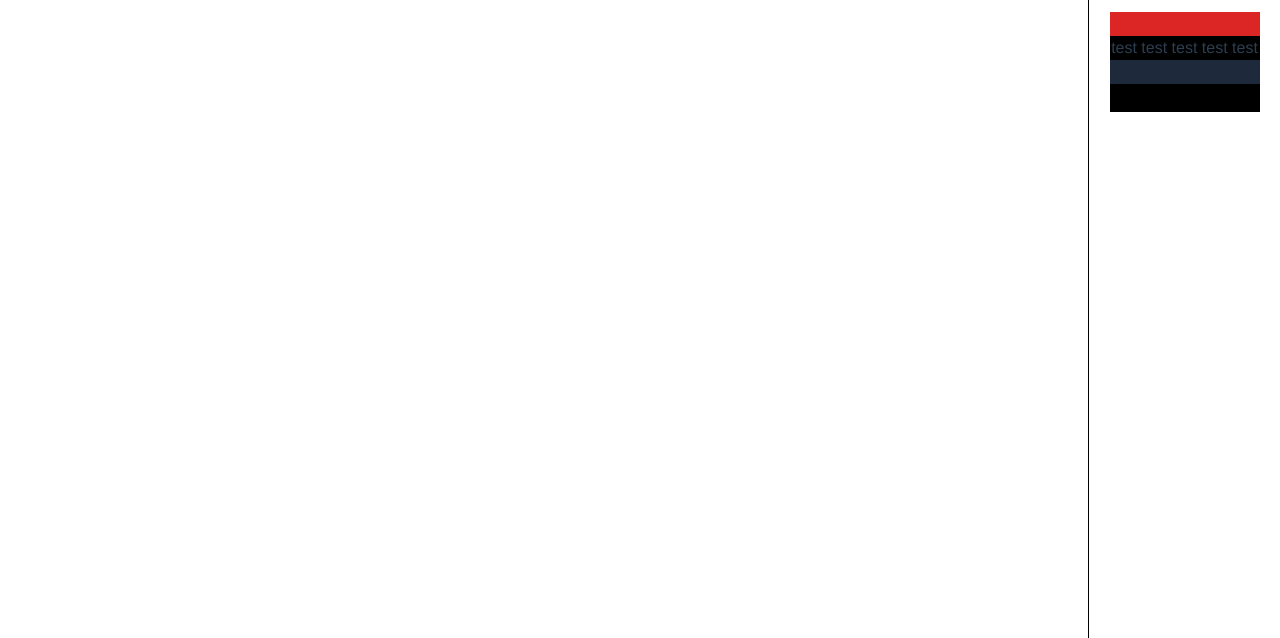
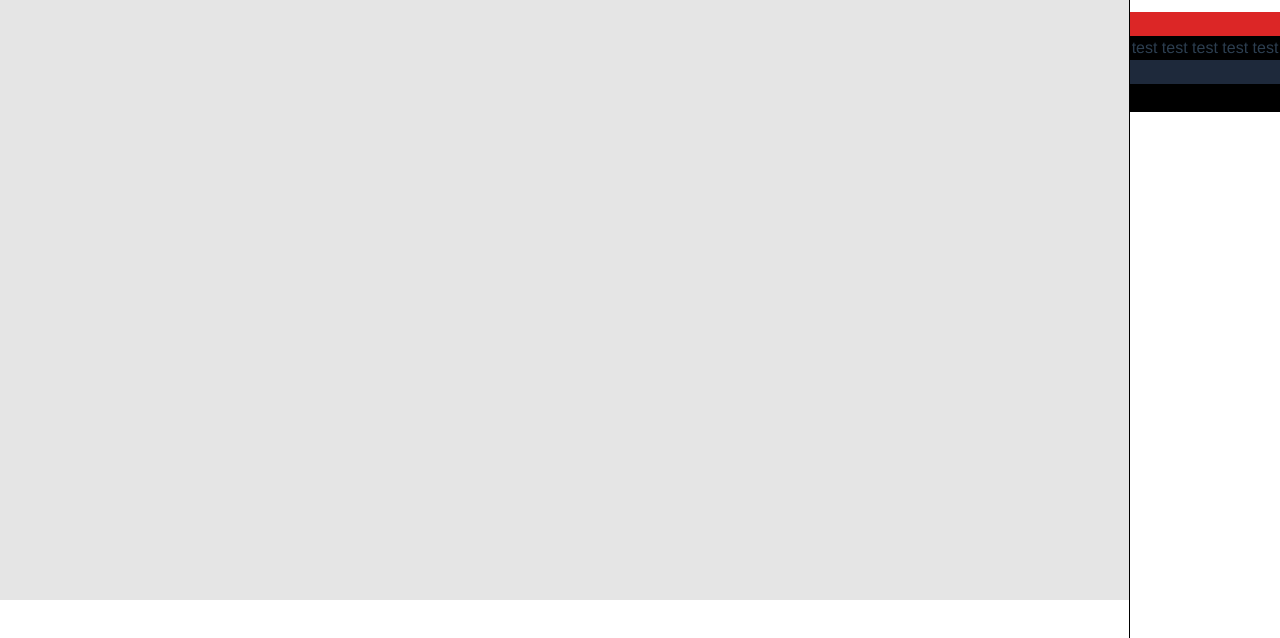
Before and after one commit to BeckMK1/dragAndGenerateHtml, a Vue app in the folder vue-app/: page / in a window 1280 px wide. Shown: the top 638 px of the page. Built offline with nearby package versions, Linux system fonts and the light colour scheme; the HTML template or start-up script is replaced by a standard one.

Commit message:
drag and drop done
still needs copy

```diff
--- a/vue-app/src/components/BlockLibCom.vue
+++ b/vue-app/src/components/BlockLibCom.vue
@@ -1,16 +1,13 @@
 <template>
-  <div class="w-48 h-screen border-l float-right border-black">
-    <div class="block1 libBlock w-screen h-96 bg-black ml-auto mr-auto mt-3">
+    <div class="block1 libBlock w-screen h-96 bg-black ml-auto mr-auto mt-3 drag" id="drag1" draggable="true" >
         <div class="header w-full bg-red-600 h-6"></div>
         <p >test test test test test</p>
         <div class="footer w-full bg-slate-800 h-6"></div>
     </div>
-  </div>
 </template>
 
 <script>
 export default {
-
 }
 </script>
 
--- a/vue-app/src/views/HomeView.vue
+++ b/vue-app/src/views/HomeView.vue
@@ -1,7 +1,14 @@
 <template>
   <div class="home">
-    <block-lib-com></block-lib-com>
-  </div>
+    <div class="blockLib border-black border-l h-screen  w-48">
+      <block-lib-com @dragstart="startDrag($event)"></block-lib-com>
+    </div>
+    <!-- <div @drop="drop($event)" @dragover.prevent @dragenter.prevent class="normal"></div>
+    <div @drop="drop($event)" @dragover.prevent @dragenter.prevent class="small"></div> -->
+    <div>
+      <div class=" z-10" v-for="dropZone in dropZones" :key="dropZone.id" :class="dropZone.type" @drop="drop($event)" @dragover.prevent @dragenter="dragEnter($event)" @dragleave="dragLeave($event)"></div>
+    </div>
+    </div>
 </template>
 
 <script>
@@ -10,5 +17,70 @@ import BlockLibCom from '@/components/BlockLibCom.vue';
 export default {
   components: { BlockLibCom },
   name: 'HomeView',
+  data(){
+    return{
+      dropZones:[
+        {type:'small', id:1},
+        {type:'normal', id:2}
+      ]
+    }
+  },
+  methods:{
+    startDrag(evt){
+     const dragElement = document.querySelector('.drag');
+      evt.dataTransfer.setData('text/html', evt.target.id)
+      console.log(dragElement, evt.target.id)
+    },
+    dragEnter(evt){
+      evt.target.classList.add('showDrop')
+    },
+    dragLeave(evt){
+      evt.target.classList.remove('showDrop')
+    },
+    drop(evt){
+      evt.preventDefault()
+      const data = evt.dataTransfer.getData('text/html');
+      const dragElement = document.querySelector('.drag');
+      dragElement.classList.remove('libBlock')
+      dragElement.classList.add('editBlock')
+      console.log(data, evt.target)
+      evt.target.appendChild(document.getElementById(data))
+    },
+    showDrop(evt){
+      evt.target.classList.add('.showDrop')
+    }
+  }
 }
 </script>
+
+<style lang="scss" scoped>
+.home{
+display: flex;
+flex-direction: row-reverse;
+}
+.drops{
+  position: relative;
+  z-index: -1;
+  overflow: hidden;
+}
+.normal{
+  width: 100vw;
+  height: 400px;
+  position: relative;
+  z-index: 99;
+  background: rgba($color: #000000, $alpha: 0.1);
+}
+.small{
+  width: 100vw;
+  height: 200px;
+  position: relative;
+  z-index: 99;
+  background: rgba($color: #000000, $alpha: 0.1);
+}
+.showDrop{
+  border: dashed rgba($color: #000000, $alpha: 0.8) 1px;
+}
+.editBlock{
+width: 100%;
+}
+</style>
```
